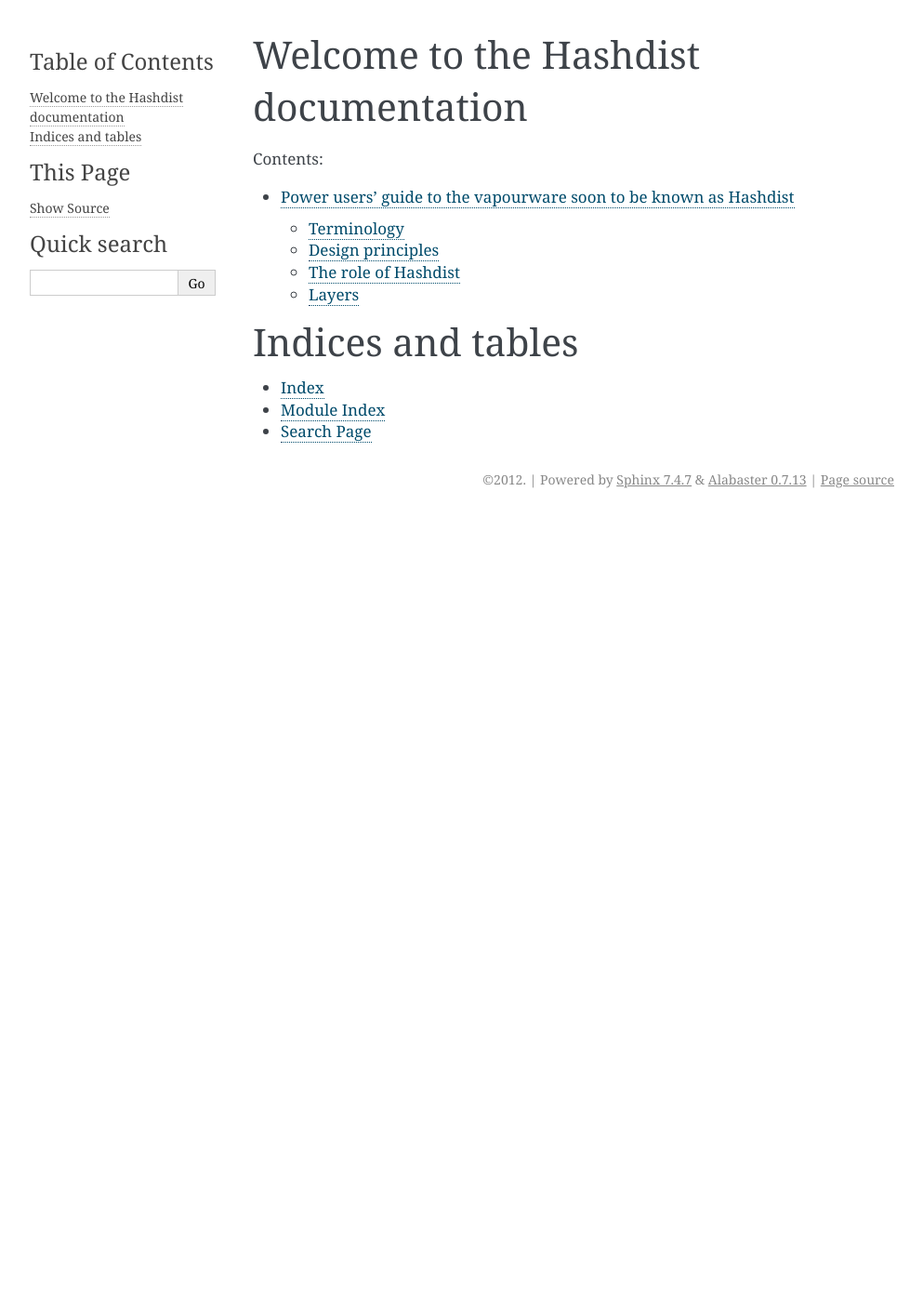
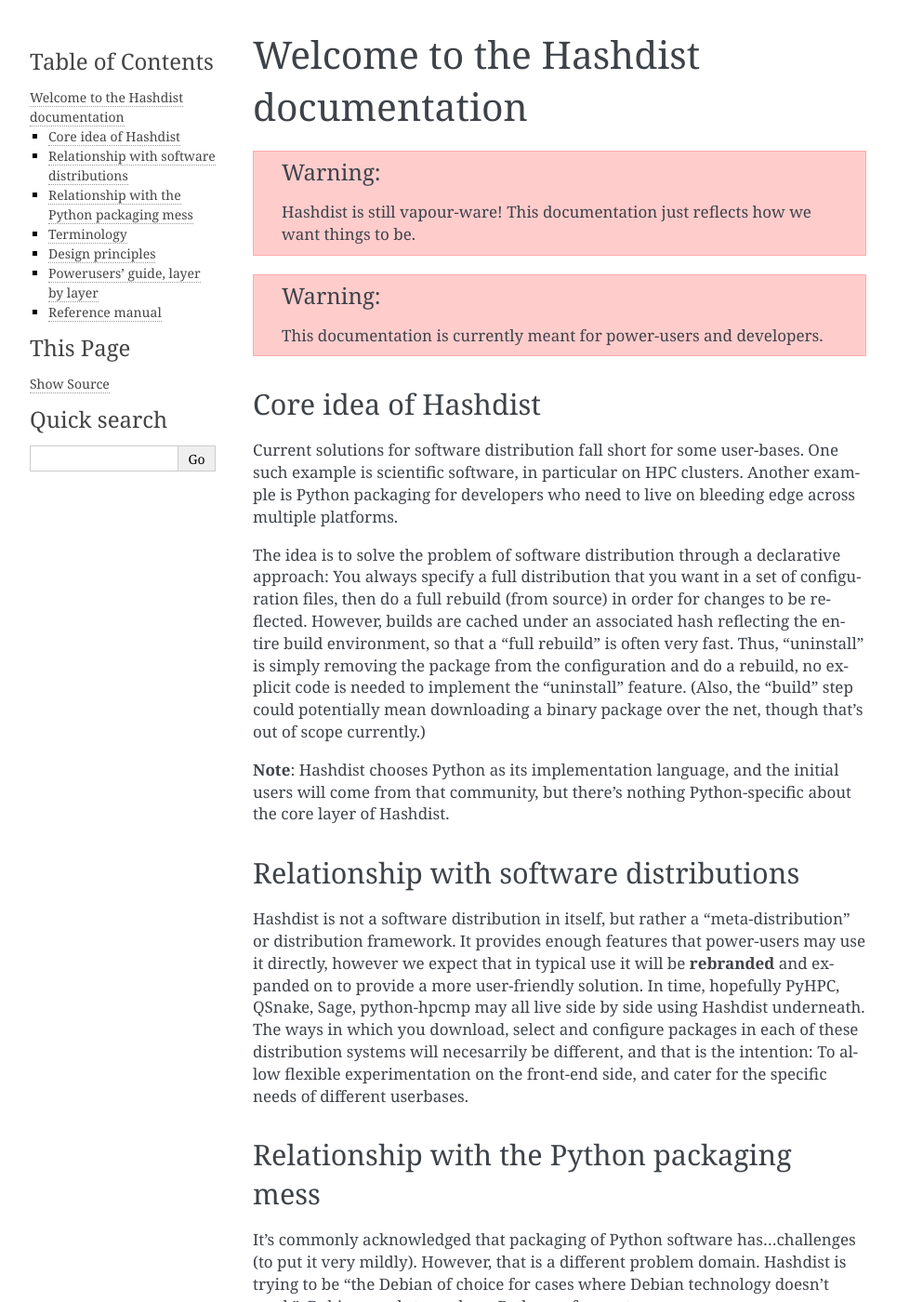
Before and after one commit to hashdist/hashdist, a Sphinx documentation site: the page built from doc/source/index.rst, in a window 1280 px wide and 1400 px high. Shown: the whole window at 93% size, without its empty margins (148-1141 px from the left). Built offline with Sphinx 7.4.7, drawn with Linux system fonts in a browser that asks for light colours; some of the changed text lies outside the part shown.

Commit message:
DOC Refactor documentation structure; write overview

```diff
--- a/doc/source/index.rst
+++ b/doc/source/index.rst
@@ -1,22 +1,140 @@
 Welcome to the Hashdist documentation
 =====================================
 
-.. warning
+.. warning::
 
    Hashdist is still vapour-ware! This documentation just reflects
    how we want things to be.
 
-Contents:
+.. warning::
+
+   This documentation is currently meant for power-users and developers.
+
+
+Core idea of Hashdist
+---------------------
+
+Current solutions for software distribution fall short for some
+user-bases.  One such example is scientific software, in particular on
+HPC clusters.  Another example is Python packaging for developers who
+need to live on bleeding edge across multiple platforms.
+
+The idea is to solve the problem of software distribution through a
+declarative approach: You always specify a full distribution that you
+want in a set of configuration files, then do a full rebuild (from
+source) in order for changes to be reflected. However, builds are
+cached under an associated hash reflecting the entire build
+environment, so that a "full rebuild" is often very fast. Thus,
+"uninstall" is simply removing the package from the configuration and
+do a rebuild, no explicit code is needed to implement the “uninstall”
+feature. (Also, the "build" step could potentially mean downloading a
+binary package over the net, though that’s out of scope currently.)
+
+**Note**: Hashdist chooses Python as its implementation language, and
+the initial users will come from that community, but there's nothing
+Python-specific about the core layer of Hashdist.
+
+Relationship with software distributions
+----------------------------------------
+
+Hashdist is not a software distribution in itself, but rather a
+"meta-distribution" or distribution framework. It
+provides enough features that power-users may use it directly, however
+we expect that in typical use it will be **rebranded** and expanded on
+to provide a more user-friendly solution. In time, hopefully PyHPC,
+QSnake, Sage, python-hpcmp may all live side by side using Hashdist
+underneath. The ways in which you download, select and configure
+packages in each of these distribution systems will necesarrily be
+different, and that is the intention: To allow flexible
+experimentation on the front-end side, and cater for the specific
+needs of different userbases.
+
+Relationship with the Python packaging mess
+-------------------------------------------
+
+It's commonly acknowledged that packaging of Python software
+has...challenges (to put it very mildly). However, that is a different
+problem domain. Hashdist is trying to be "the Debian of choice for
+cases where Debian technology doesn't work". Debian needs to package
+Python software too.
+
+The two interact to some degree because the weaknesses in the
+packaging of Python software must be worked around on the distribution
+level. But we are *not* proposing that when writing a Python package
+you should care more about Hashdist than Debian or Windows.
+
+
+Terminology
+-----------
+
+**Distribution**:
+    An end-user software distribution that makes use of Hashdist
+    under the hood, e.g., python-hpcmp
+
+**Artifact**:
+    The result of a build process, identified by a hash of the
+    inputs to the build
+
+**Profile**:
+    A "prefix" directory structure ready for use through
+    ``$PATH``, containing subdirectories ``bin``, ``lib``, and so on
+    with all/some of the software one wants to use.
+
+**Package**:
+    Used in the loose sense; a program/library, e.g., NumPy, Python etc.;
+    what is **not** meant is a specific package format like ``.spkg``, ``.egg``
+    and so on (which is left undefined in the bottom two Hashdist layers)
+
+Design principles
+-----------------
+
+ * Many small components with one-way dependencies, accessible through
+   command line and as libraries (initially for Python, but in principle
+   for more languages too).
+
+ * Protocols between components are designed so that one can imagine
+   turning individual components into server applications dealing with
+   high loads.
+
+ * However, implementations of those protocols are currently kept as
+   simple as possible.
+
+ * Hashdist is a language-neutral solution; Python is the
+   implementation language chosen but the core tools can (in theory)
+   be rewritten in C or Ruby without the users noticing any difference
+
+ * The components are accessible through a common ``hdist`` command-line tool.
+   This accesses both power-user low-level features and the higher-level
+   "varnish", without implying any deep coupling between them (just like `git`).
+
+
+Powerusers' guide, layer by layer
+---------------------------------
+
+Hashdist consists of two (eventually perhaps three) layers. The idea
+is to provide something useful for as many as possible. If a
+distribution only uses the the *core layer* (or even only some of the
+components within it) it can keep on mostly as before, but get a
+performance boost from the caching aspect.  If the distribution wants
+to buy into the greater Hashdist vision, it can use the *profile
+specification layer*.  Finally, for end-users, a final user-interface
+layer is needed to make things friendly.  Here Hashdist
+will probably remain silent for some time, but some standards,
+best practices and utilities may emerge. For now, a user interface ideas section is
+included below.
+
 
 .. toctree::
    :maxdepth: 2
 
-   powerusers
+   core
+   profilespec
+   uiideas
 
+Reference manual
+----------------
 
-Indices and tables
-==================
+.. toctree::
+   :maxdepth: 2
 
-* :ref:`genindex`
-* :ref:`modindex`
-* :ref:`search`
+   installing
```
Also changed, not shown: doc/source/core.rst (+3 -4 lines), doc/source/installing.rst (added, +84 -0 lines), doc/source/powerusers.rst (deleted, +0 -142 lines).
